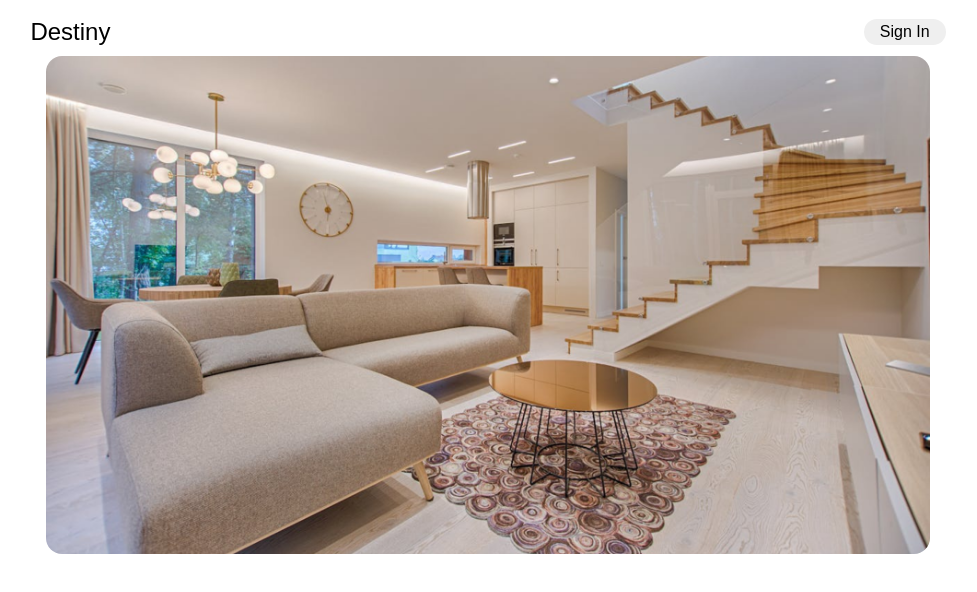
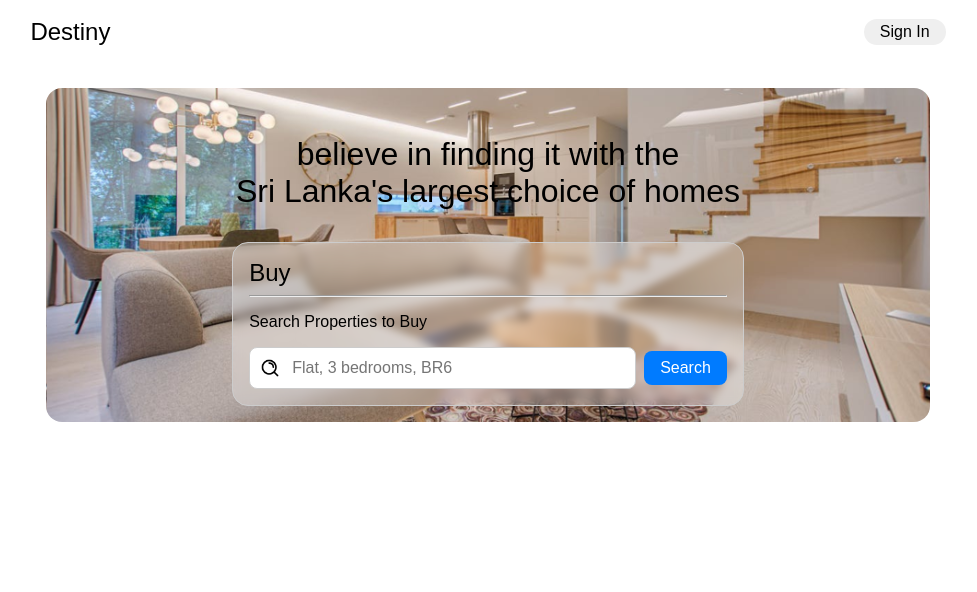
Before and after one commit to BashithR/my-estate-app, a React (Vite) app: page / in a window 1280 px wide. Shown: the top 592 px of the page, without its empty margins (152-1129 px from the left). Built offline with nearby package versions, Linux system fonts and the light colour scheme.

Commit message:
Finished styling for The Home Seach Bar

```diff
--- a/src/components/HomeSearchContainer.css
+++ b/src/components/HomeSearchContainer.css
@@ -1,16 +1,85 @@
 .homeSearchContainer {
+  padding-top: 2rem;
+  width: 100%;
+}
+
+.container {
+  width: 70%;
+  height: auto;
+  margin: 0 auto;
+}
+
+.innerContainer {
+  padding: 1rem;
+  display: flex;
+  flex-direction: column;
+  justify-content: center;
+  align-items: center;
+  background: url("../assets/Home.png") center/cover;
+  border-radius: 1rem;
+}
+
+.innerContainer .innerText {
+  font-size: 2rem;
+  text-align: center;
+}
+
+/* Search Container */
+.searchContainer {
+  width: 60%;
+  padding: 1rem;
+  border-radius: 1rem;
+  backdrop-filter: blur(0.25rem);
+  background: rgba(255, 255, 255, 0.3);
+  border: 1px solid #ccc;
+}
+
+#BuyHeading {
+  font-size: 1.5rem;
+  margin: 0;
+}
+
+#searchForm {
   width: 100%;
   display: flex;
   justify-content: center;
   align-items: center;
+  gap: 0.5rem;
 }
 
-.container {
-  width: 70%;
-  margin: 0 auto;
+#searchBar {
+  flex: 1;
+  display: flex;
+  align-items: center;
+  background-color: white;
+  border: 1px solid #ccc;
+  border-radius: 0.5rem;
+  padding: 0.5rem;
 }
 
-.homeImage {
-  width: 100%;
-  border-radius: 1rem;
+#searchBar img {
+  width: 1.5rem;
+  height: auto;
+  margin-right: 0.5rem;
 }
+
+#searchBar input {
+  flex: 1;
+  border: none;
+  outline: none;
+  font-size: 1rem;
+}
+
+.searchBtn {
+  padding: 0.5rem 1rem;
+  border: none;
+  border-radius: 0.5rem;
+  background-color: #007bff;
+  color: white;
+  cursor: pointer;
+  font-size: 1rem;
+}
+
+.searchBtn:hover {
+  background-color: #0056b3;
+}
--- a/src/components/HomeSearchContainer.jsx
+++ b/src/components/HomeSearchContainer.jsx
@@ -1,13 +1,35 @@
 import "./HomeSearchContainer.css";
-
-import HomePNG from "../assets/Home.png";
+import SearchIcon from "../assets/searchicon.png";
 
 function HomeSearchContainer() {
   return (
     <>
       <div className="homeSearchContainer">
         <div className="container">
-          <img src={HomePNG} alt="Home Image" className="homeImage" />
+          <div className="innerContainer">
+            <p className="innerText">
+              <span className="specialText">believe</span> in finding it with
+              the <br></br>Sri Lanka's largest choice of homes
+            </p>
+            {/* Search Bar Stats from Here*/}
+            <div className="searchContainer">
+              <p id="BuyHeading">Buy</p>
+              <hr></hr>
+              <p>Search Properties to Buy</p>
+              <form id="searchForm">
+                <div id="searchBar">
+                  <img src={SearchIcon} alt="Search Icon"></img>
+                  <input
+                    type="text"
+                    name="search"
+                    id="search"
+                    placeholder="Flat, 3 bedrooms, BR6"
+                  ></input>
+                </div>
+                <button className="searchBtn">Search</button>
+              </form>
+            </div>
+          </div>
         </div>
       </div>
     </>
--- a/src/components/SearchBar.jsx
+++ /dev/null
@@ -1,3 +0,0 @@
-import React from "react";
-
-export default SearchBar;
```
Also changed, not shown: src/data/properties.json (+26 -25 lines), src/assets/searchicon.png (added).
